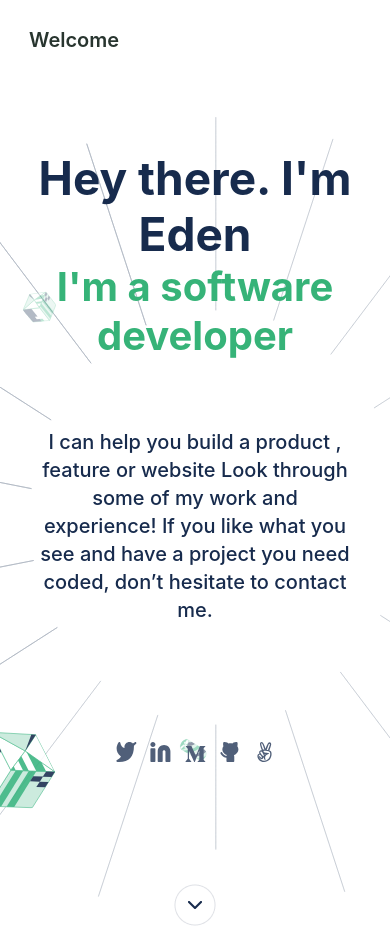
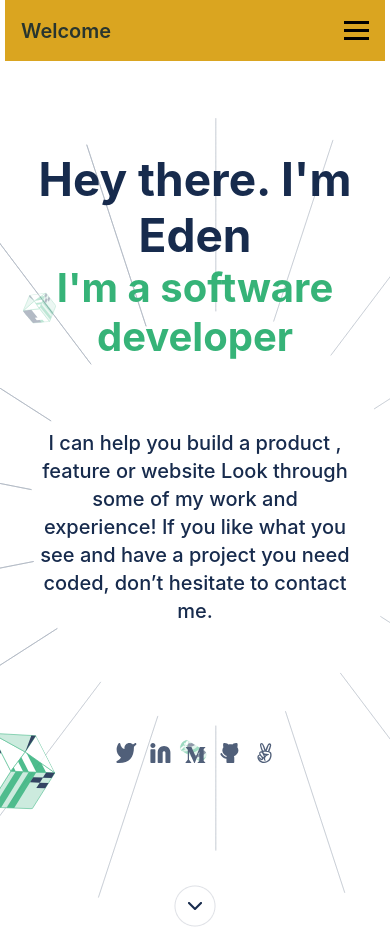
Before and after one commit to edenlisk/portfolio-eden-microverse, a website: page index.html in a window 390 px wide. Shown: the top 930 px of the page. Drawn offline with Linux system fonts and the light colour scheme; a web font is replaced by a local one.

Commit message:
Fixed hamburger icon alignment

```diff
--- a/portfolio.css
+++ b/portfolio.css
@@ -1,6 +1,15 @@
 @font-face {
   font-family: 'Inter';
   src: url(assets/mobile-assets/fonts);
+}
+
+html,
+body {
+  overflow-x: hidden;
+}
+
+body {
+  position: relative;
 }
 
 * {
@@ -10,8 +19,27 @@
 }
 
 .header-welcome {
+  font-weight: 600;
+  font-size: 20px;
   display: flex;
   color: #28352f;
+  padding-left: 1rem;
+}
+
+.top-navigation-bar {
+  display: flex;
+  justify-content: space-between;
+  align-items: center;
+  margin: 0 5px;
+  background-color: goldenrod;
+}
+
+.bar {
+  display: block;
+  width: 25px;
+  height: 3px;
+  margin: 5px auto;
+  background-color: black;
 }
 
 nav {
@@ -26,11 +54,7 @@
 }
 
 .menu-icon {
-  position: absolute;
-  width: 18px;
-  height: 20px;
-  right: 30px;
-  top: 22px;
+  padding: 1rem;
 }
 
 .introduction-text {
@@ -80,13 +104,6 @@
   display: inline-block;
   list-style-type: none;
   width: 30px;
-}
-
-h1 {
-  font-weight: 600;
-  padding-top: 20px;
-  padding-left: 24px;
-  font-size: 20px;
 }
 
 p {
```
